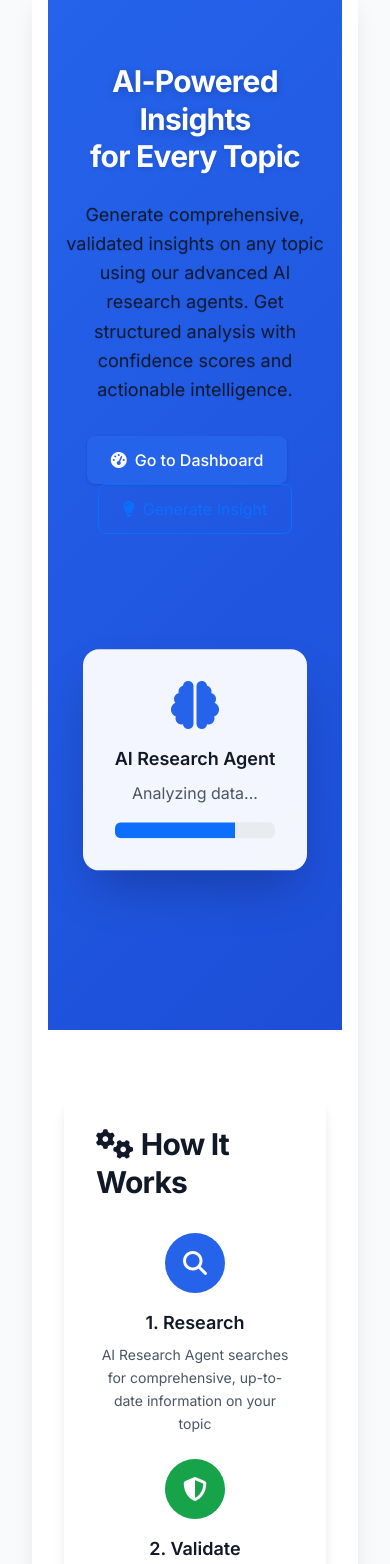
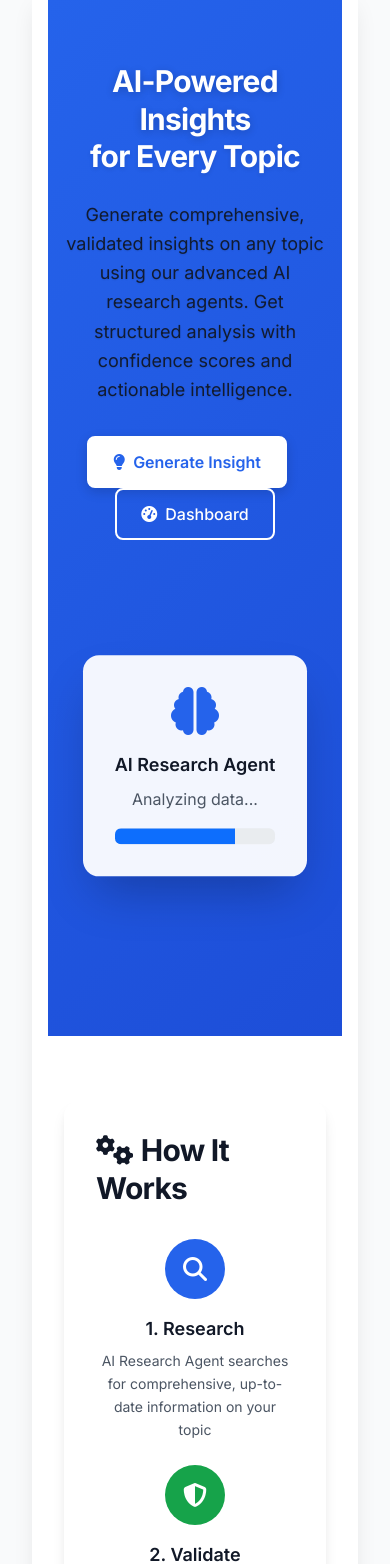
Before and after one commit to jsong1004/insights, a Flask app: page / in a window 390 px wide. Shown: the part 97-1661 px from the top of the page. Run offline with Flask 3, Linux system fonts and the light colour scheme; the visitor is signed in with stand-in values (Sample User, id 1).

Commit message:
feat: improve Generate Insight button visibility and add two-column topic layout
- Make "Generate Insight" button primary action with white background (btn-light)
- Swap button order: "Generate Insight" is now first, more prominent
- Add custom styling for hero action buttons with shadows and hover effects
- Convert example topics to two-column grid layout for better space utilization
- Maintain single column on mobile devices (responsive design)

Visibility improvements:
- White "Generate Insight" button stands out against blue background
- Enhanced hover states with transform and shadow effects
- Improved visual hierarchy in call-to-action buttons

🤖 Generated with [Claude Code](https://claude.com/claude-code)

Co-Authored-By: Claude <noreply@anthropic.com>

```diff
--- a/templates/index.html
+++ b/templates/index.html
@@ -26,11 +26,11 @@
                             <i class="fas fa-sign-in-alt me-2"></i>Login
                         </a>
                         {% else %}
-                        <a href="{{ url_for('auth.dashboard') }}" class="btn btn-primary btn-lg me-3">
-                            <i class="fas fa-tachometer-alt me-2"></i>Go to Dashboard
+                        <a href="{{ url_for('main.insights') }}" class="btn btn-light btn-lg me-3">
+                            <i class="fas fa-lightbulb me-2"></i>Generate Insight
                         </a>
-                        <a href="{{ url_for('main.insights') }}" class="btn btn-outline-primary btn-lg">
-                            <i class="fas fa-lightbulb me-2"></i>Generate Insight
+                        <a href="{{ url_for('auth.dashboard') }}" class="btn btn-outline-light btn-lg">
+                            <i class="fas fa-tachometer-alt me-2"></i>Dashboard
                         </a>
                         {% endif %}
                     </div>
@@ -216,6 +216,34 @@
     margin-bottom: var(--space-8);
 }
 
+.hero-actions .btn-light {
+    background: var(--bg-primary);
+    color: var(--primary-600);
+    border: 2px solid var(--bg-primary);
+    font-weight: var(--font-semibold);
+    box-shadow: 0 4px 12px rgba(0, 0, 0, 0.15);
+}
+
+.hero-actions .btn-light:hover {
+    background: var(--primary-50);
+    border-color: var(--bg-primary);
+    color: var(--primary-700);
+    transform: translateY(-2px);
+    box-shadow: 0 6px 16px rgba(0, 0, 0, 0.2);
+}
+
+.hero-actions .btn-outline-light {
+    border: 2px solid var(--bg-primary);
+    color: var(--bg-primary);
+    font-weight: var(--font-medium);
+}
+
+.hero-actions .btn-outline-light:hover {
+    background: rgba(255, 255, 255, 0.1);
+    border-color: var(--bg-primary);
+    color: var(--bg-primary);
+}
+
 .hero-image {
     position: relative;
     height: 400px;
@@ -315,8 +343,8 @@
 }
 
 .topics-grid {
-    display: flex;
-    flex-direction: column;
+    display: grid;
+    grid-template-columns: repeat(2, 1fr);
     gap: var(--space-6);
 }
 
@@ -399,6 +427,10 @@
     .step-icon {
         margin: 0 auto;
     }
+
+    .topics-grid {
+        grid-template-columns: 1fr;
+    }
 }
 </style>
 {% endblock %}
```
